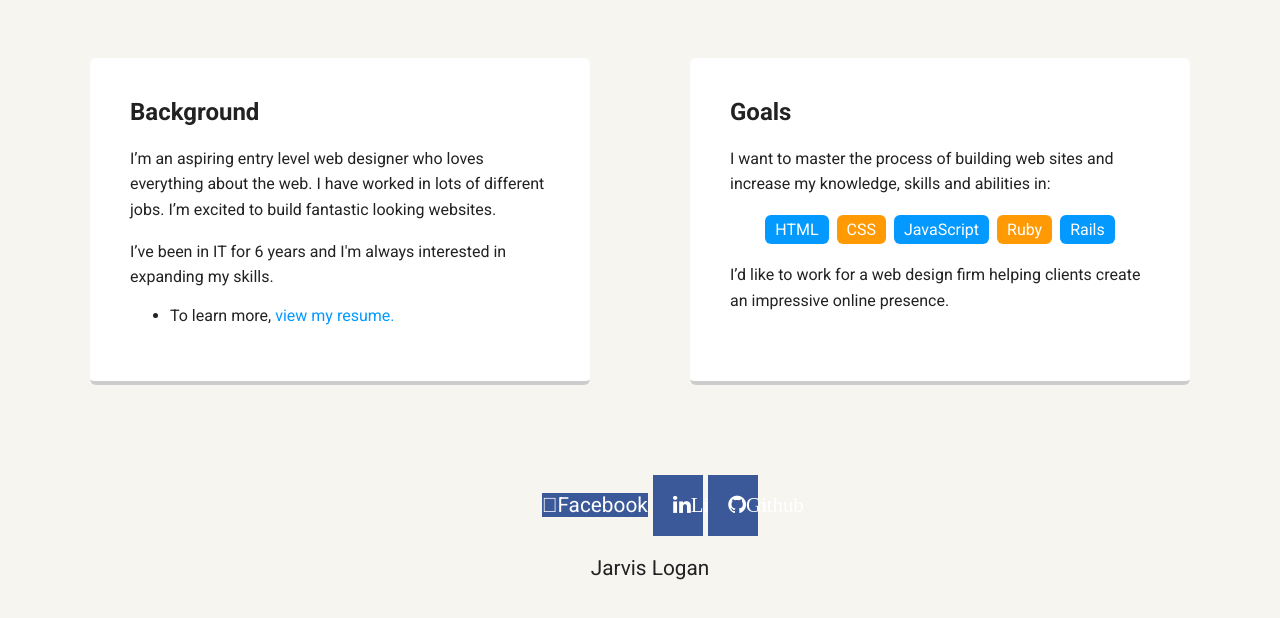
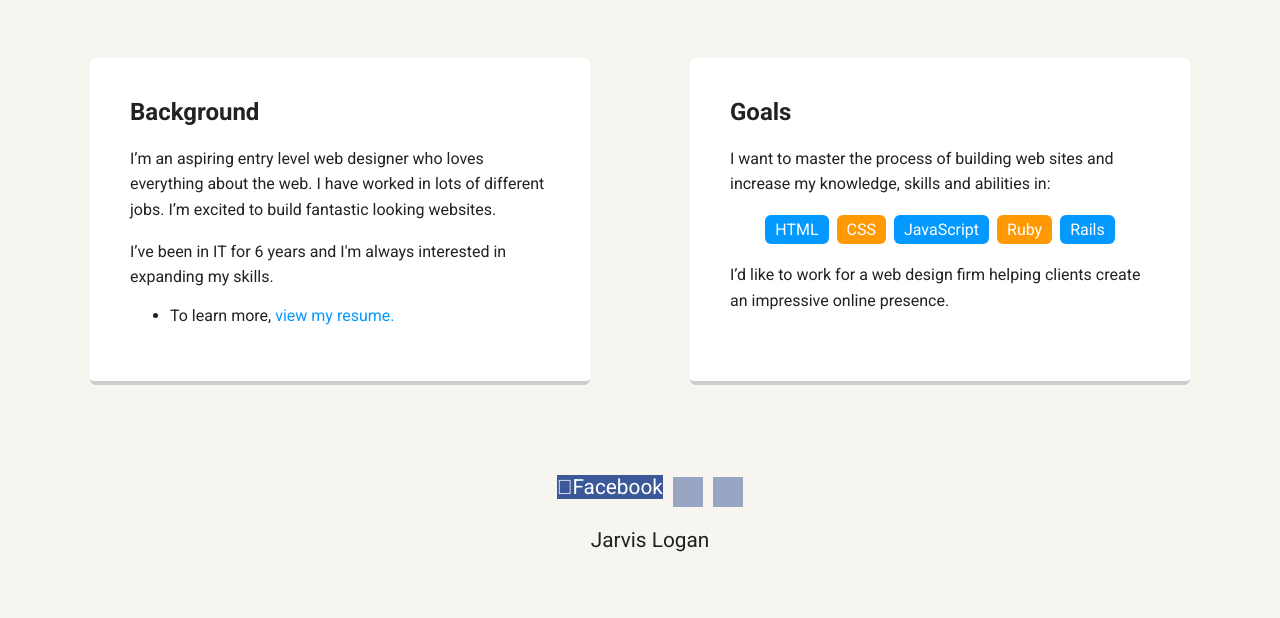
Before and after one commit to jlogan112/me.html, a plain HTML site: page index.html in a window 1280 px wide. Shown: the part 472-1090 px from the top of the page. Drawn offline with Linux system fonts and the light colour scheme; a web font is replaced by a local one.

Commit message:
Update me.css

```diff
--- a/me.css
+++ b/me.css
@@ -139,11 +139,14 @@ footer ul li {
 }
 
 .fa {
-    padding: 20px;
-    font-size: 30px;
-    width: 50px;
-    text-align: center;
-    text-decoration: none;
+    display: inline-block;
+  text-indent: -9999px;
+  margin-left: 5px;
+  width: 30px;
+  height: 30px;
+  background-size: 30px 30px;
+  opacity: .5;
+  transition: all .25s;
 }
 .fa:hover {
     opacity: 0.7;
```
